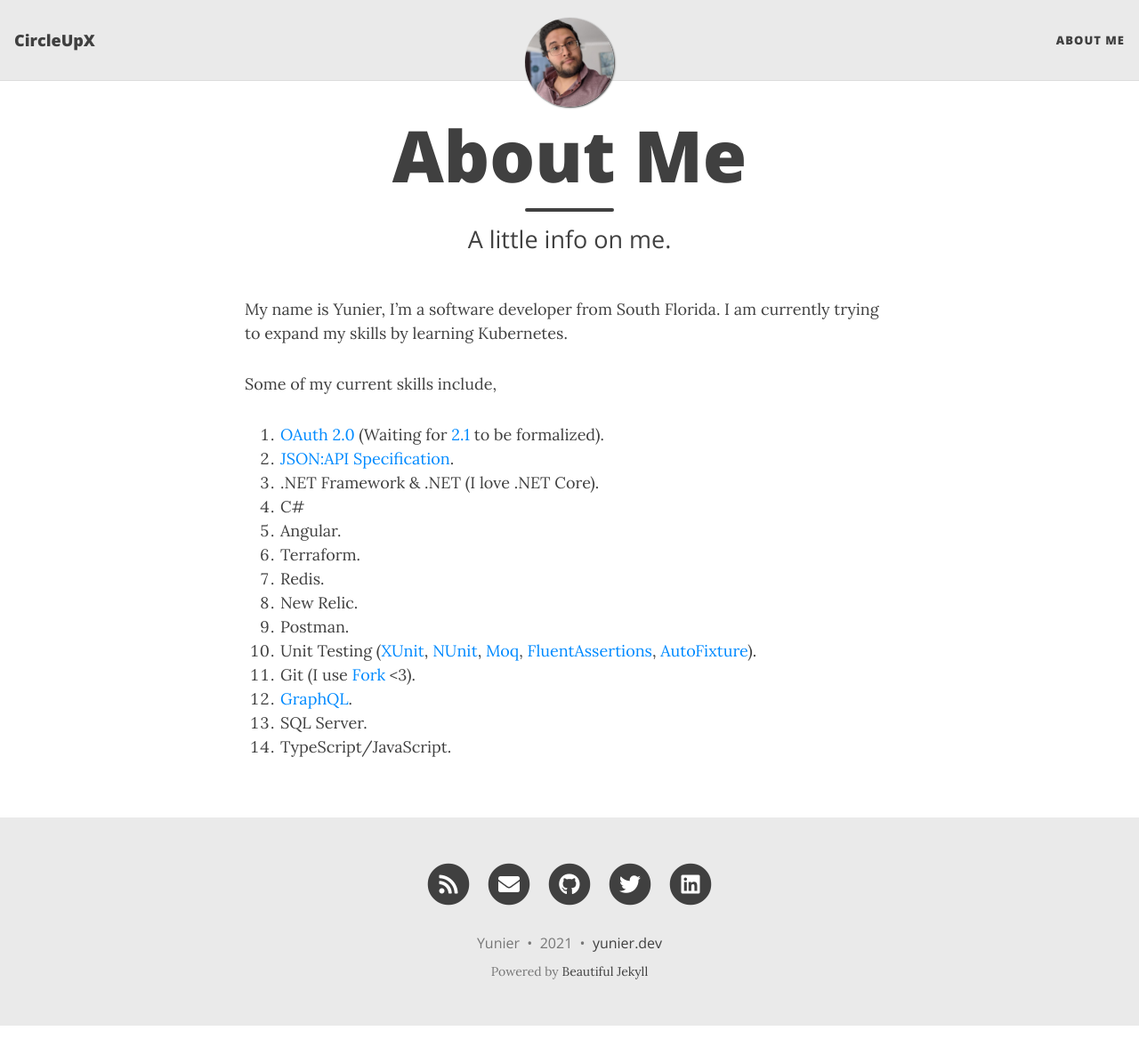
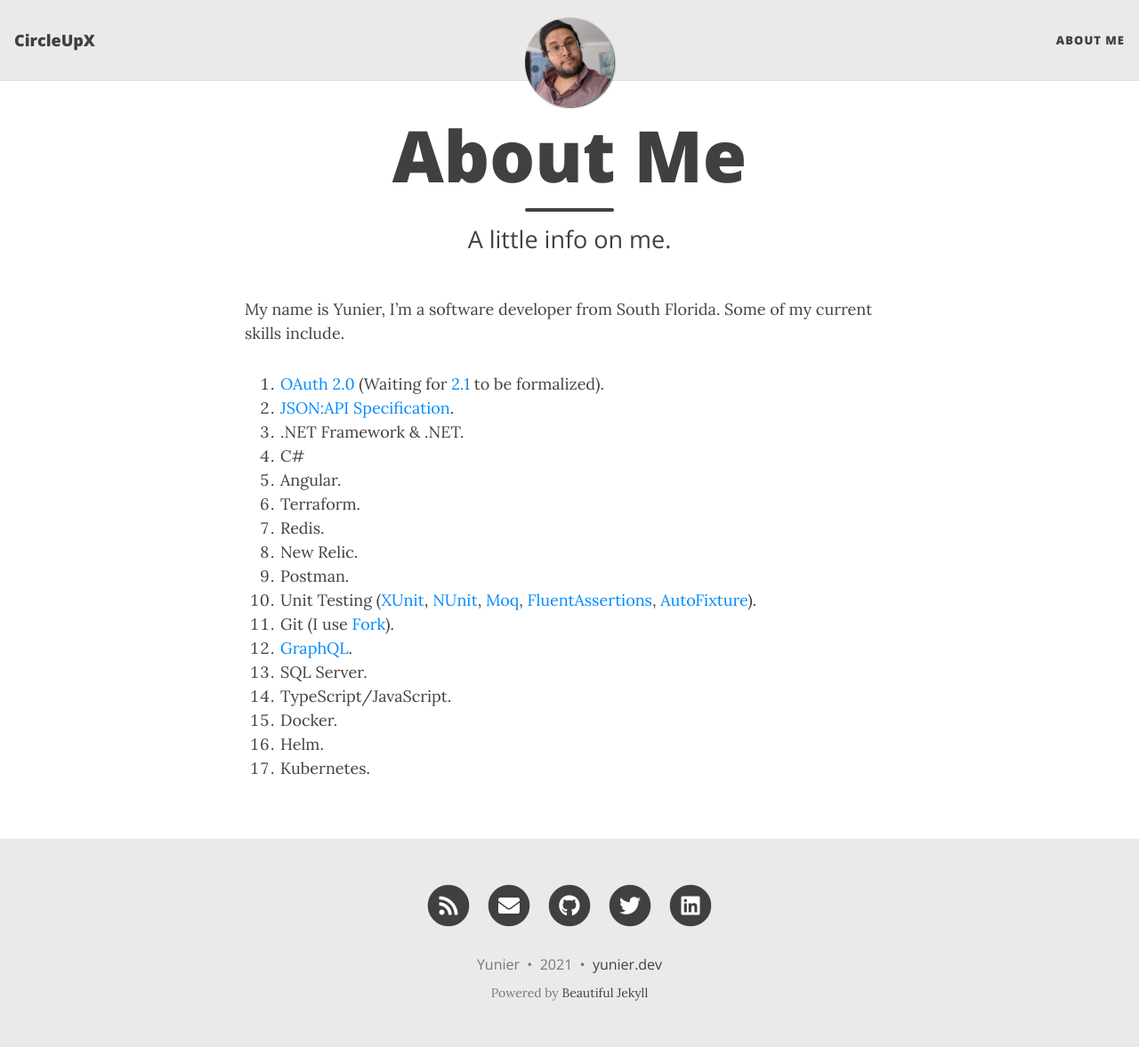
Before and after one commit to circleupx/circleupx.github.io, a Jekyll site: the page built from aboutme.md, in a window 1280 px wide and 1177 px high. Shown: the whole window at 89% size. Built offline with Jekyll 4.4.1, drawn with Linux system fonts in a browser that asks for light colours; nearby versions of some CDN libraries.

Commit message:
Expanded Skills on AboutME

```diff
--- a/aboutme.md
+++ b/aboutme.md
@@ -3,13 +3,11 @@
 title: About Me
 subtitle: A little info on me.
 ---
-My name is Yunier, I'm a software developer from South Florida. I am currently trying to expand my skills by learning Kubernetes.
-
-Some of my current skills include,
+My name is Yunier, I'm a software developer from South Florida. Some of my current skills include.
 
 1. [OAuth 2.0](https://tools.ietf.org/html/rfc6749) (Waiting for [2.1](https://oauth.net/2.1/) to be formalized).
 2. [JSON:API Specification](https://jsonapi.org/).
-3. .NET Framework & .NET (I love .NET Core).
+3. .NET Framework & .NET.
 4. C#
 5. Angular.
 6. Terraform.
@@ -17,7 +15,10 @@
 8. New Relic.
 9. Postman.
 10. Unit Testing ([XUnit](https://xunit.net/), [NUnit](https://nunit.org/), [Moq](https://github.com/moq/moq4), [FluentAssertions](https://fluentassertions.com/), [AutoFixture](https://github.com/AutoFixture/AutoFixture)).
-11. Git (I use [Fork](https://fork.dev/) <3).
+11. Git (I use [Fork](https://fork.dev/)).
 12. [GraphQL](https://graphql.org/).
 13. SQL Server.
 14. TypeScript/JavaScript.
+15. Docker.
+16. Helm.
+17. Kubernetes.
```
